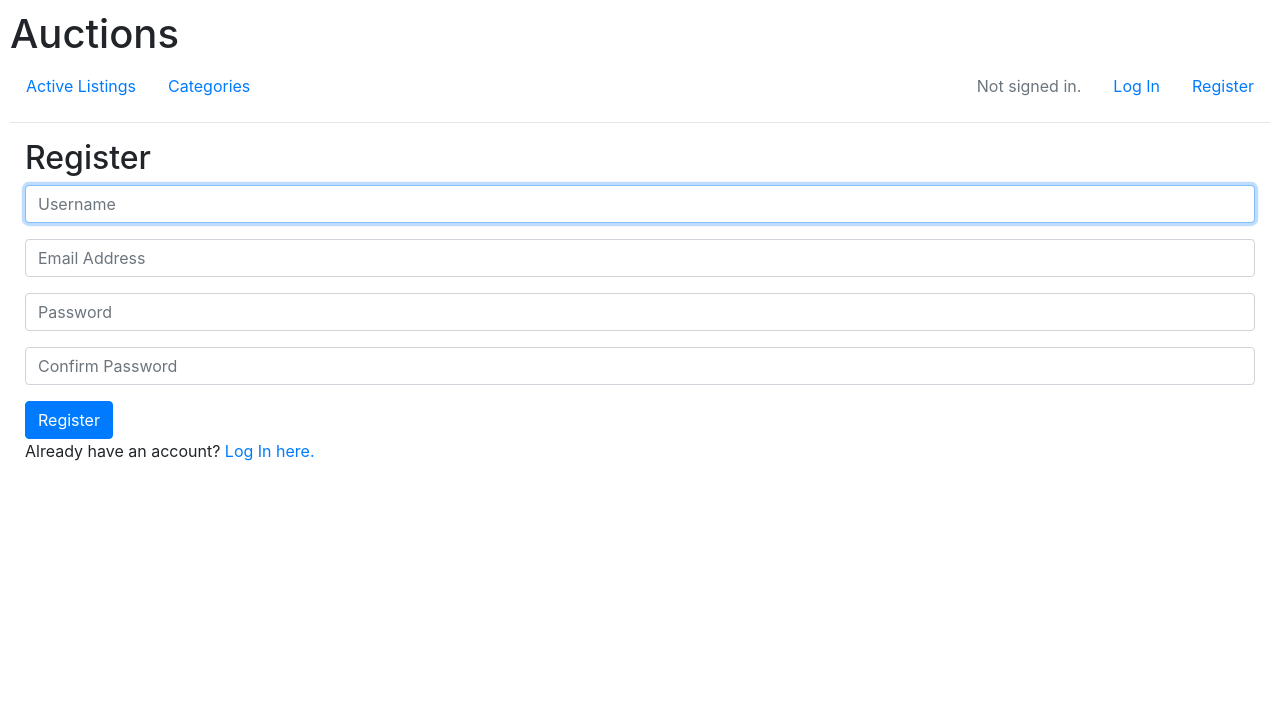
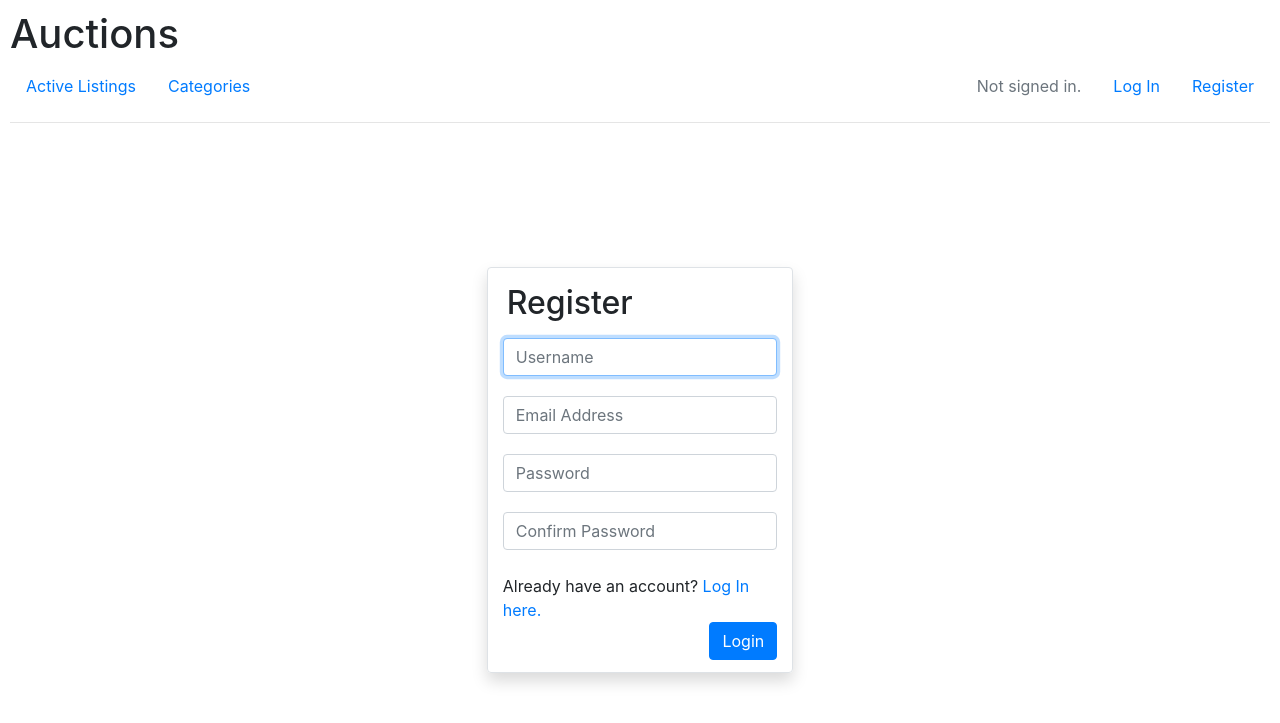
Before and after one commit to D4niel44/E-Commerce, a Django app: template auctions/templates/auctions/register.html in a window 1280 px wide. Shown: the top 723 px of the page. Run offline with Django 3.2, Linux system fonts and the light colour scheme; the template is opened without the code that fills it, so the values that code supplies are empty; some libraries are stand-ins or nearby versions.

Commit message:
DESIGN | Various design changes

```diff
--- a/auctions/templates/auctions/index.html
+++ b/auctions/templates/auctions/index.html
@@ -3,8 +3,8 @@
 
 {% block body %}
     <h2>{{ title }}</h2>
-
-    <div class="row">
+    <hr>
+    <div class="row justify-content-center">
     {% for listing in listings %}
       <div class="listing col-lg-3 col-sm-12 border rounded ml-3 mr-3 mt-3 mb-3 pl-3 pr-3 pt-3 pb-2">
         <a class="listing-link" href="{% url 'listing' listing.id %}">
@@ -24,7 +24,7 @@
           </div>
           <div class="row">
             <div class="col-12">
-              <p>{{ listing.description }}</p>
+              <p class="text-break">{{ listing.description|truncatechars:97}}</p>
             </div>
           </div>
           <div class="row justify-content-start">
--- a/auctions/templates/auctions/layout.html
+++ b/auctions/templates/auctions/layout.html
@@ -42,7 +42,7 @@
             {% endif %}
         </ul>
         <hr>
-        <div class="container-fluid">
+        <div class="container-fluid pl-3 pr-3 pb-3">
         {% block body %}
         {% endblock %}
         </div>
--- a/auctions/templates/auctions/register.html
+++ b/auctions/templates/auctions/register.html
@@ -1,30 +1,46 @@
 {% extends "auctions/layout.html" %}
 
 {% block body %}
-
-    <h2>Register</h2>
-
+<div class="row mt-5 pt-5 px-3 justify-content-center">
+  <div class="shadow col-lg-3 col-sm-12 mx-5 mt-5 border rounded">
+    <div class="row mt-3 mb-2 px-1">
+      <div class="col-auto">
+        <h2>Register</h2>
+      </div>
+    </div>
     {% if message %}
-        <div>{{ message }}</div>
+    <div class="row">
+      <div class="col-12">
+        <div class="alert alert-danger">{{ message }}</div>
+      </div>
+    </div>
     {% endif %}
-
     <form action="{% url 'register' %}" method="post">
         {% csrf_token %}
-        <div class="form-group">
+        <div class="form-group pb-1">
             <input class="form-control" autofocus type="text" name="username" placeholder="Username">
         </div>
-        <div class="form-group">
+        <div class="form-group pb-1 pt-0">
             <input class="form-control" type="email" name="email" placeholder="Email Address">
         </div>
-        <div class="form-group">
+        <div class="form-group pb-1 pt-0">
             <input class="form-control" type="password" name="password" placeholder="Password">
         </div>
-        <div class="form-group">
+        <div class="form-group pb-1 pt-0">
             <input class="form-control" type="password" name="confirmation" placeholder="Confirm Password">
         </div>
-        <input class="btn btn-primary" type="submit" value="Register">
+        <div class="form-row py-1 mb-2">
+          <div class="col-auto col-label align-self-center">
+            <span class="mt-auto mb-0">
+              Already have an account? <a href="{% url 'login' %}">Log In here.</a>
+            </span>
+          </div>
+          <div class="col-auto ml-auto">
+            <input class="btn btn-primary" type="submit" value="Login">
+          </div>
+        </div>
     </form>
-
-    Already have an account? <a href="{% url 'login' %}">Log In here.</a>
+  </div>
+</div>
 
 {% endblock %}
```
Also changed, not shown: auctions/templates/auctions/create_listing.html (+19 -2 lines), auctions/templates/auctions/listing.html (+7 -7 lines), auctions/templates/auctions/login.html (+26 -9 lines).
